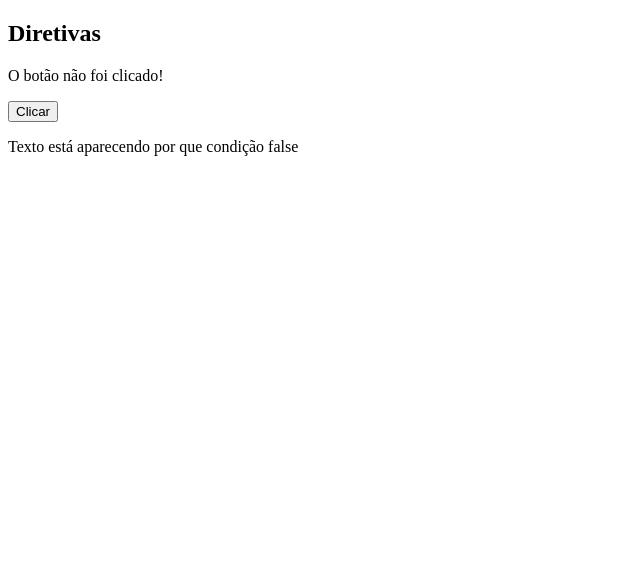
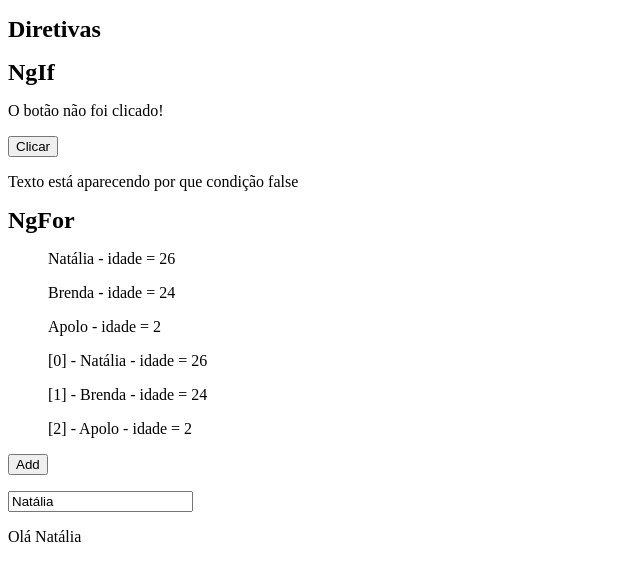
Before and after one commit to natalialuizads/angular, an Angular app: page / in a window 1280 px wide. Shown: the top 580 px of the page, without its empty margins (0-640 px from the left). Built offline with nearby package versions, Linux system fonts and the light colour scheme.

Commit message:
Diretivas Estruturais - Exemplos

```diff
--- a/src/app/directives/directives.component.html
+++ b/src/app/directives/directives.component.html
@@ -13,6 +13,8 @@ As diretivas são separadas de algumas formas, como:
   Eles moldam ou remodelam a estrutura do DOM, adicionando, removendo e manipulando os
   elementos do host aos quais estão anexados.
 -->
+
+<h2>NgIf</h2>
 
 <!-- NgIf - Condicionalmente cria ou descarta visualizações do modelo. -->
 <p *ngIf="conditionClick">
@@ -30,11 +32,36 @@ As diretivas são separadas de algumas formas, como:
   <p>Texto está aparecendo por que condição false</p>
 </ng-template>
 
+<h2>NgFor</h2>
+
+<!-- NgFor - Repete um nó para cada item de uma lista.  -->
+<ul>
+  <li *ngFor="let item of list">
+    {{ item.nome }} - idade = {{ item.idade }}
+  </li>
+</ul>
 
 
-<!-- NgFor - Repete um nó para cada item de uma lista.  -->
+<ul>
+  <li *ngFor="let item of list; index as i;" (click)="onClickEventList(i)">
+    [{{i}}] - {{ item.nome }} - idade = {{ item.idade }}
+  </li>
+</ul>
+
+
+<button (click)="onClickAddList()">Add</button>
+
 
 <!-- NgSwitch - Um conjunto de diretivas que alternam entre visões alternativas. -->
+<input type="text" [(ngModel)]="nome">
+
+<div [ngSwitch]="nome">
+   <p *ngSwitchCase="'Natália'">Olá Natália</p>
+   <p *ngSwitchCase="'João'">Olá João</p>
+   <p *ngSwitchCase="'Apolo'">Olá Apolo</p>
+   <p *ngSwitchDefault>Usuário não encontrado :(</p>
+</div>
+
 
 <!--
   Diretivas de atributo
--- a/src/app/directives/directives.component.scss
+++ b/src/app/directives/directives.component.scss
@@ -0,0 +1,4 @@
+* {
+  display: block;
+  margin: 1rem 0;
+}
--- a/src/app/directives/directives.component.ts
+++ b/src/app/directives/directives.component.ts
@@ -3,19 +3,38 @@ import { Component, OnInit } from '@angular/core';
 @Component({
   selector: 'app-directives',
   templateUrl: './directives.component.html',
-  styleUrls: ['./directives.component.scss']
+  styleUrls: ['./directives.component.scss'],
 })
 export class DirectivesComponent implements OnInit {
   public condition: boolean = true;
+
   public conditionClick: boolean = false;
-  constructor() { }
+
+  public nome: string = 'Natália';
+
+  public list: Array<{ nome: string; idade: number }> = [
+    { nome: 'Natália ', idade: 26 },
+    { nome: 'Brenda', idade: 24 },
+    { nome: 'Apolo ', idade: 2 },
+  ];
+
+  constructor() {}
 
   ngOnInit(): void {
-    setInterval(() => { if(this.condition) this.condition = false }, 2000)
+    setInterval(() => {
+      if (this.condition) this.condition = false;
+    }, 2000);
   }
 
-  public onClick(){
-    this.conditionClick = !this.conditionClick
+  public onClick() {
+    this.conditionClick = !this.conditionClick;
   }
 
+  public onClickAddList() {
+    this.list.push({ nome: 'João', idade: 35 });
+  }
+
+  public onClickEventList(number: number) {
+    this.list.splice(number, 1)
+  }
 }
```
